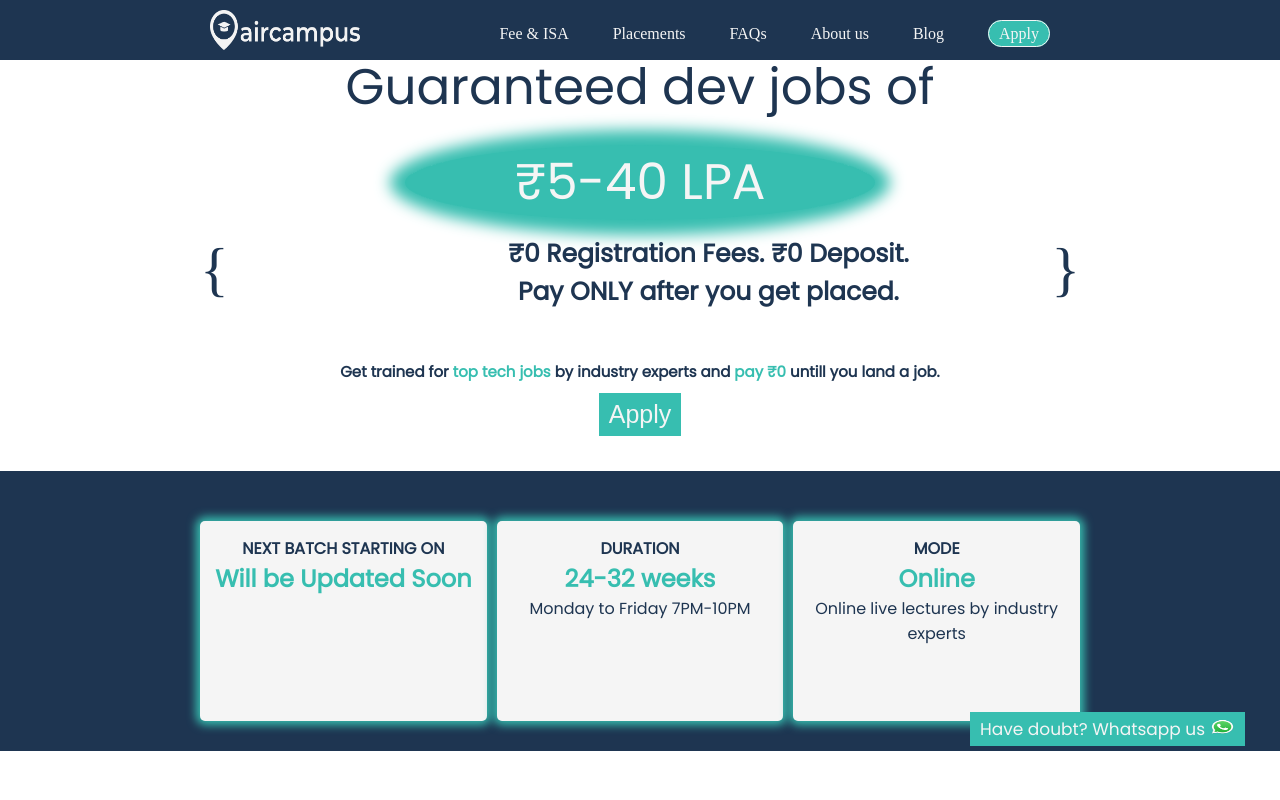
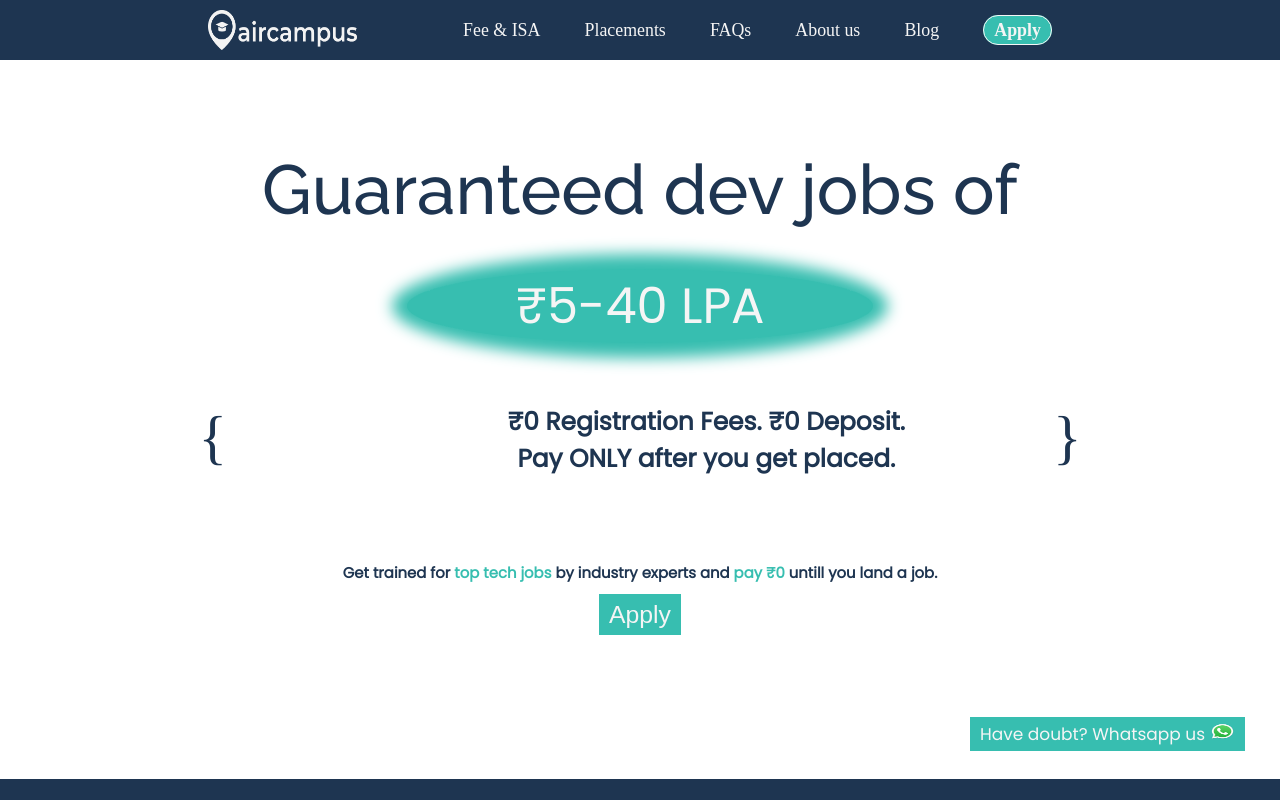
Before and after one commit to Ravi140891/AirCampus, a plain HTML site: page index.html in a window 1280 px wide. Shown: the top 800 px of the page. Drawn offline with Linux system fonts and the light colour scheme.

Commit message:
many more changes to make

```diff
--- a/index.html
+++ b/index.html
@@ -8,6 +8,11 @@
     <link rel="preconnect" href="https://fonts.googleapis.com">
     <link rel="preconnect" href="https://fonts.gstatic.com" crossorigin>
     <link href="https://fonts.googleapis.com/css2?family=Poppins&display=swap" rel="stylesheet">
+    <link rel="preconnect" href="https://fonts.googleapis.com">
+<link rel="preconnect" href="https://fonts.gstatic.com" crossorigin>
+<link href="https://fonts.googleapis.com/css2?family=Libre+Baskerville:wght@700&family=Raleway:wght@300;400;500&display=swap" rel="stylesheet">
+    <!-- <link rel="stylesheet" href="https://cdnjs.cloudflare.com/ajax/libs/font-awesome/6.2.0/css/all.min.css" integrity="sha512-xh6O/CkQoPOWDdYTDqeRdPCVd1SpvCA9XXcUnZS2FmJNp1coAFzvtCN9BmamE+4aHK8yyUHUSCcJHgXloTyT2A==" crossorigin="anonymous" referrerpolicy="no-referrer" /> -->
+
     <title>AirCampus</title>
 </head>
 <body>
--- a/style.css
+++ b/style.css
@@ -3,33 +3,37 @@
   padding: 0;
   box-sizing: border-box;
 }
+html {
+  font-size: 62%;
+}
 .nav_bar {
   position: fixed;
   top: 0;
   width: 100%;
-  height: 60px;
+  height: 6rem;
   background-color: #1e3551;
-  padding: 10px;
+  padding: 1rem;
   box-sizing: border-box;
 }
 .logo {
-  width: 150px;
-  height: 40px;
-  margin-left: 200px;
+  width: 15rem;
+  height: 4rem;
+  margin-left: 20rem;
 }
 .menu {
   float: right;
   color: whitesmoke;
-  margin-right: 200px;
+  margin-right: 20rem;
   width: fit-content;
+  font-size: 1.8rem;
 }
 .menu ul li {
   list-style: none;
   display: inline-block;
-  padding: 15px 15px;
+  padding: 1rem 1.5rem;
   box-sizing: border-box;
-  margin-left: 5px;
-  margin-right: 5px;
+  margin-left: .5rem;
+  margin-right: .5rem;
 }
 li a {
   cursor: pointer;
@@ -37,46 +41,47 @@ li a {
 li a:hover {
   border: 1px solid whitesmoke;
   background-color: whitesmoke;
-  border-radius: 20px;
-  padding: 2px;
+  border-radius: 2rem;
+  padding: .2rem;
   color: #1e3551;
   box-sizing: border-box;
 }
 .heading {
   text-align: center;
-  margin-top: 50px;
-  font-family: "Poppins", sans-serif;
-  font-size: 50px;
+  margin-top: 15rem;
+  font-family: 'Raleway', sans-serif;
+  font-size: 7rem;
   font-weight: 500;
   color: #1e3551;
 }
 .heading2{
-  width:470px;
+  width:47rem;
   font-family: "Poppins", sans-serif;
-  font-size: 50px;
+  font-size: 5rem;
   font-weight: 500;
   color: whitesmoke;
-  margin:  20px auto;
+  margin:  4rem auto;
   text-align: center;
+  border: none;
   /* border: 0.5px solid #09534c; */
   border-radius: 75%;
-  box-shadow: 0 0 15px 15px #37BEB0;
+  box-shadow: 0 0 1.5rem 1.5rem #37BEB0;
   background-color: #37BEB0;
-  margin-bottom: 5px;
+  margin-bottom: .5rem;
 }
 .mid_sec{
-    margin: 15px 200px;
+    margin: 6rem 20rem;
     position: relative;
     align-items: center;
-    height: 100px;
+    height: 10rem;
 }
 .brace1{
-    font-size: 60px;
+    font-size: 6rem;
     position: absolute;
     color: #1e3551;
 }
 .para{
-    font-size: 25px;
+    font-size: 2.5rem;
     position: absolute;
     text-align: center;
     left: 35%;
@@ -86,18 +91,18 @@ li a:hover {
 }
 .brace2{
     position: absolute;
-    right: 0px;
-    font-size: 60px;
+    right: 0rem;
+    font-size: 6rem;
     color: #1e3551;
 }
 .sec2{
-    margin: 10px 200px;
+    margin: 1rem 20rem;
     text-align: center;
     font-family: "Poppins", sans-serif;
-    font-size: 15px;
+    font-size: 1.5rem;
     font-weight: 600;
     color: #1e3551;
-    margin-top: 25px;
+    margin-top: 2.5rem;
 }
 .btn{
     text-align: center;
@@ -105,8 +110,8 @@ li a:hover {
 .btn button{
     color: whitesmoke;
     background-color: #37BEB0;
-    padding: 7px 10px;
-    font-size: 25px;
+    padding: .7rem 1rem;
+    font-size: 2.5rem;
     border: none;
     cursor: pointer;
 }
@@ -114,15 +119,15 @@ li a:hover {
     background-color: #09534c;
 }
 .sec1{
-    height: max-content;
+    height: 60rem;
 }
 .sec3{
-  height: 280px;
-  margin-top: 35px;
+  height: 28rem;
+  margin-top: 3.5rem;
   background-color: #1e3551;
   /* justify-content: center; */
   /* align-items: center; */
-  padding-top: 50px;
+  padding-top: 5rem;
   /* position: relative; */
 }
 .box{
@@ -180,6 +185,7 @@ li a:hover {
   cursor: auto;
 }
 #apply{
+  font-weight: 600;
   background-color: #37BEB0;
   color: whitesmoke;
   border: 1px solid whitesmoke;
@@ -222,6 +228,6 @@ li a:hover {
 }
 .chat-bot a img{
   width: 25px;
-  height: 25px;
-  padding-top: 9px;
+  height: 30px;
+  padding-top: 13px
 }
```
